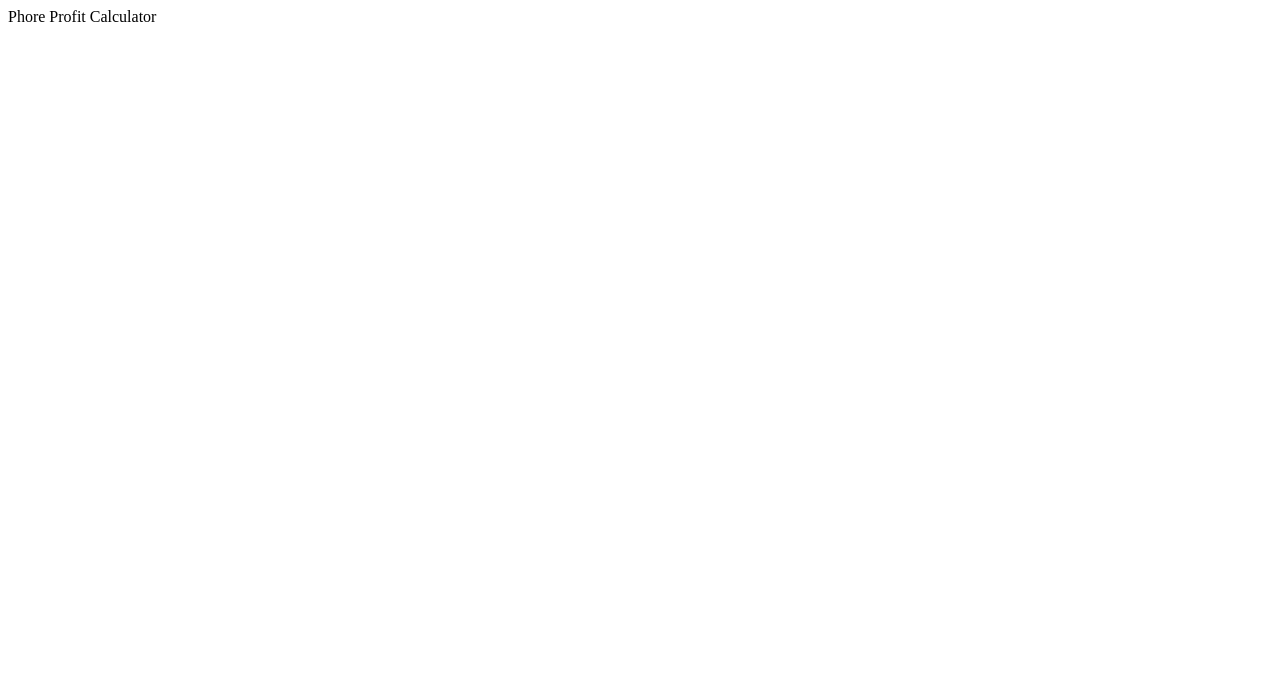
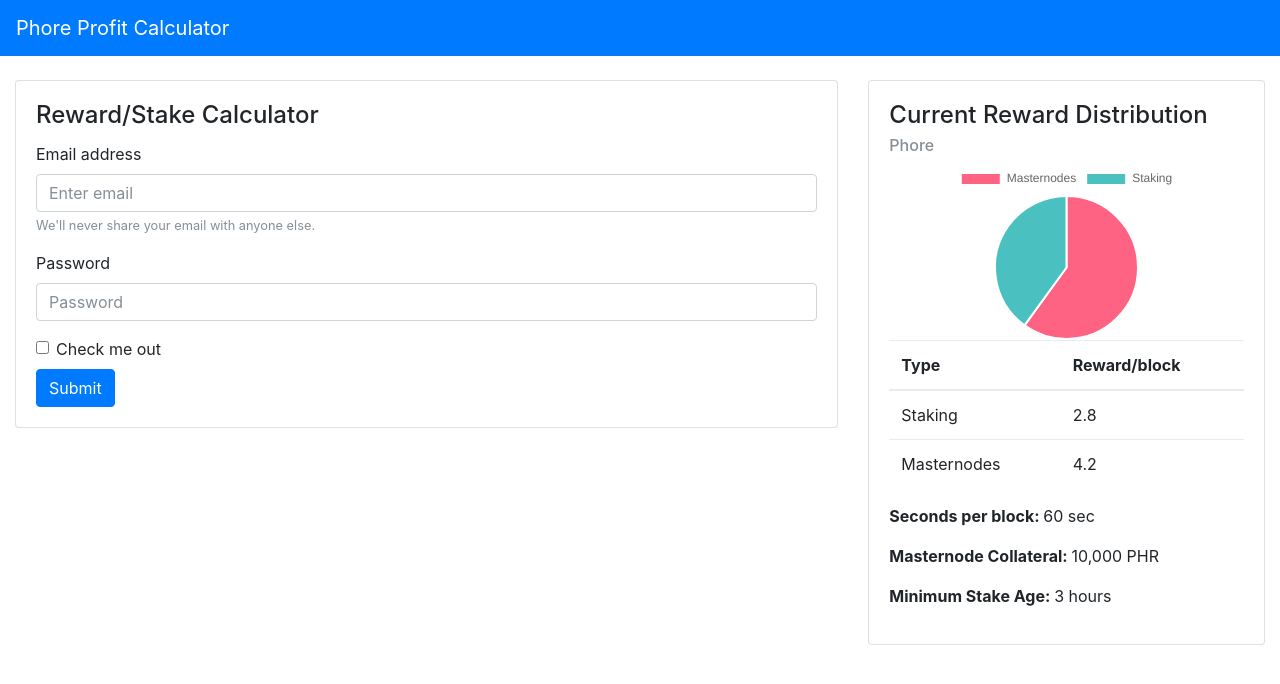
Before and after one commit to phoreproject/phore-profit-calculator, a plain HTML site: page index.html in a window 1280 px wide. Drawn offline with nearby package versions, Linux system fonts and the light colour scheme.

Commit message:
Started interface for profit calculator

```diff
--- /dev/null
+++ b/css/main.css
@@ -0,0 +1,3 @@
+.right-border {
+    border-right: 1px solid #ccc;
+}
--- a/index.html
+++ b/index.html
@@ -1 +1,90 @@
-Phore Profit Calculator
+<!doctype html>
+<!--[if lt IE 7]>      <html class="no-js lt-ie9 lt-ie8 lt-ie7" lang=""> <![endif]-->
+<!--[if IE 7]>         <html class="no-js lt-ie9 lt-ie8" lang=""> <![endif]-->
+<!--[if IE 8]>         <html class="no-js lt-ie9" lang=""> <![endif]-->
+<!--[if gt IE 8]><!--> <html class="no-js" lang=""> <!--<![endif]-->
+    <head>
+        <meta charset="utf-8">
+        <meta http-equiv="X-UA-Compatible" content="IE=edge,chrome=1">
+        <title></title>
+        <meta name="description" content="">
+        <meta name="viewport" content="width=device-width, initial-scale=1">
+        <link rel="apple-touch-icon" href="apple-touch-icon.png">
+
+        <link rel="stylesheet" href="https://maxcdn.bootstrapcdn.com/bootstrap/4.0.0-beta.2/css/bootstrap.min.css">
+        <link rel="stylesheet" href="css/main.css">
+        <script src="https://cdnjs.cloudflare.com/ajax/libs/modernizr/2.8.3/modernizr.min.js"></script>
+    </head>
+    <body>
+      <!--[if lt IE 8]>
+          <p class="browserupgrade">You are using an <strong>outdated</strong> browser. Please <a href="http://browsehappy.com/">upgrade your browser</a> to improve your experience.</p>
+      <![endif]-->
+      <nav class="navbar navbar-dark bg-primary">
+        <a class="navbar-brand" href="#">Phore Profit Calculator</a>
+      </nav>
+      <div class='container-fluid mt-4'>
+        <div class='row'>
+          <div class='col-8'>
+            <div class='card'>
+              <div class='card-body'>
+                <h4 class='card-title'>Reward/Stake Calculator</h4>
+                <form>
+                  <div class="form-group">
+                    <label for="exampleInputEmail1">Email address</label>
+                    <input type="email" class="form-control" id="exampleInputEmail1" aria-describedby="emailHelp" placeholder="Enter email">
+                    <small id="emailHelp" class="form-text text-muted">We'll never share your email with anyone else.</small>
+                  </div>
+                  <div class="form-group">
+                    <label for="exampleInputPassword1">Password</label>
+                    <input type="password" class="form-control" id="exampleInputPassword1" placeholder="Password">
+                  </div>
+                  <div class="form-check">
+                    <label class="form-check-label">
+                      <input type="checkbox" class="form-check-input">
+                      Check me out
+                    </label>
+                  </div>
+                  <button type="submit" class="btn btn-primary">Submit</button>
+                </form>
+              </div>
+            </div>
+          </div>
+          <div class='col-4'>
+            <div class="card">
+              <div class="card-body">
+                <h4 class="card-title">Current Reward Distribution</h4>
+                <h6 class="card-subtitle mb-2 text-muted">Phore</h6>
+                <canvas id="distribtution-chart" class="chartjs-render-monitor" style="display: block;"></canvas>
+                <table class="table">
+                  <thead>
+                    <tr>
+                      <th scope="col">Type</th>
+                      <th scope="col">Reward/block</th>
+                    </tr>
+                  </thead>
+                  <tbody>
+                    <tr>
+                      <td>Staking</td>
+                      <td>2.8</td>
+                    </tr>
+                    <tr>
+                      <td>Masternodes</td>
+                      <td>4.2</td>
+                    </tr>
+                  </tbody>
+                </table>
+                <p><b>Seconds per block: </b>60 sec</p>
+                <p><b>Masternode Collateral: </b>10,000 PHR</p>
+                <p><b>Minimum Stake Age: </b>3 hours</p>
+              </div>
+            </div>
+          </div>
+        </div>
+      </div>
+      <script src="https://cdnjs.cloudflare.com/ajax/libs/popper.js/1.12.3/umd/popper.min.js"></script>
+      <script src="https://ajax.googleapis.com/ajax/libs/jquery/1.11.2/jquery.min.js"></script>
+      <script src="https://cdnjs.cloudflare.com/ajax/libs/Chart.js/2.7.1/Chart.min.js"></script>
+      <script src="https://maxcdn.bootstrapcdn.com/bootstrap/4.0.0-beta.2/js/bootstrap.min.js"></script>
+      <script src="js/main.js"></script>
+    </body>
+</html>
--- /dev/null
+++ b/js/main.js
@@ -0,0 +1,28 @@
+var distributionChartConfig = {
+    type: 'pie',
+    data: {
+        datasets: [{
+            data: [
+                4.2,
+                2.8
+            ],
+            backgroundColor: [
+                "rgb(255, 99, 132)",
+                "rgb(75, 192, 192)"
+            ],
+            label: 'Dataset 1'
+        }],
+        labels: [
+            "Masternodes",
+            "Staking"
+        ]
+    },
+    options: {
+        responsive: true
+    }
+};
+
+$(function() {
+    var ctx = document.getElementById('distribtution-chart').getContext('2d')
+    distributionPieChart = new Chart(ctx, distributionChartConfig)
+})
```
Also changed, not shown: browserconfig.xml (added, +12 -0 lines), apple-touch-icon.png (added), favicon.ico (added), tile-wide.png (added), tile.png (added).
